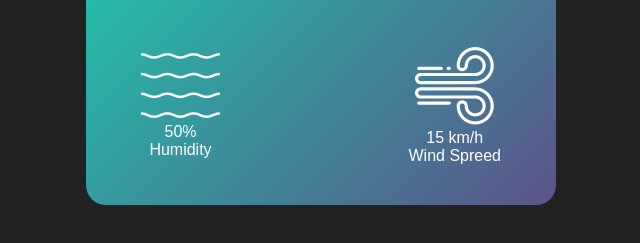
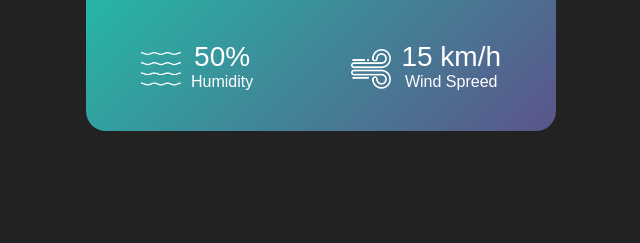
Before and after one commit to noorafsarpiash/Weather-App, a plain HTML site: page index.html in a window 1280 px wide. Shown: the part 541-784 px from the top of the page, without its empty margins (319-959 px from the left). Drawn offline with Linux system fonts and the light colour scheme; no server answers.

Commit message:
half-project done

```diff
--- a/index.html
+++ b/index.html
@@ -39,6 +39,18 @@
     </div>
    </div>
 
+
+   <script>
+    const apiKey = "3cddf8deff2f47dcbad9f412ef5314b9";
+    const apiUrl = "https://api.openweathermap.org/data/2.5/weather?units=metric&q=dhaka";
+    async function checkWeather(){
+        const response = await fetch(apiUrl +`&appid=${apiKey}`);
+        var data = await response.json();
+        console.log(data);
+    }
+
+    checkWeather();
+   </script>
 </body>
 
 </html>
--- a/style.css
+++ b/style.css
@@ -81,3 +81,20 @@ body{
     padding: 0 20px;
     margin-top: 50px;
 }
+
+.col{
+    display: flex;
+    align-items: center;
+    text-align: center;
+}
+
+.col img{
+    width: 40px;
+    margin-right: 10px;
+
+}
+
+.humidity, .wind{
+    font-size: 28px;
+    margin-top: -6px;
+}
```
